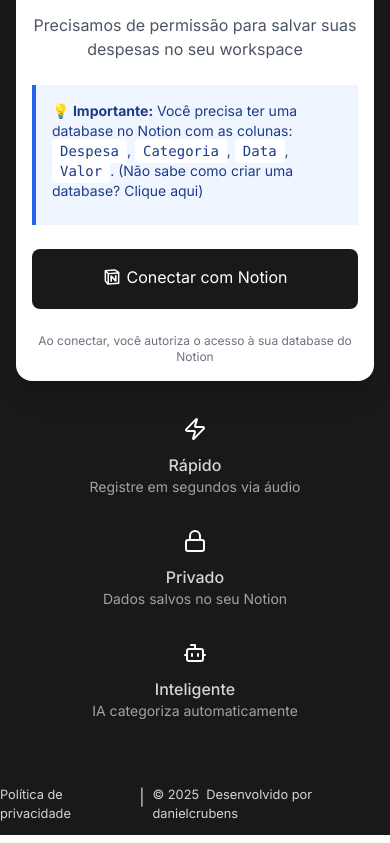
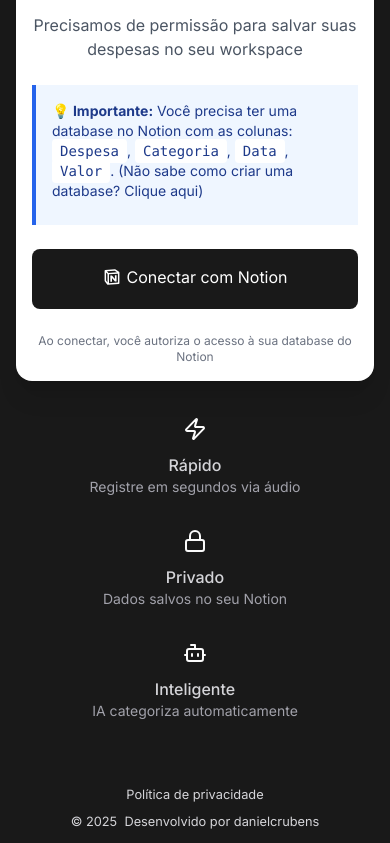
Before and after one commit to danielcrubens/controle-gastos, a Nuxt app: page / in a window 390 px wide. Shown: the part 375-1218 px from the top of the page. Built offline with nearby package versions, Linux system fonts and the light colour scheme.

Commit message:
refactor: remove persistência de sessão e corrige fluxo OAuth

```diff
--- a/components/Footer.vue
+++ b/components/Footer.vue
@@ -1,6 +1,7 @@
 <template>
-  <footer class="flex justify-center align-baseline gap-2 pb-3 text-zinc-300">
-    <small class="cursor-pointer" @click="showPrivacyModal = true">Política de privacidade</small> |
+  <footer class="flex flex-col sm:flex-row justify-center items-center sm:items-baseline gap-2 pb-3 text-zinc-300 text-center sm:text-left">
+    <small class="cursor-pointer" @click="showPrivacyModal = true">Política de privacidade</small>
+    <span class="hidden sm:inline">|</span>
     <small>&copy; {{ current_year }} &nbsp;Desenvolvido por <a href="https://danielcrubens.dev" rel="noopener" target="_blank"> danielcrubens </a></small>
   </footer>
   <Privacy :show="showPrivacyModal" @close="showPrivacyModal = false" />
--- a/pages/index.vue
+++ b/pages/index.vue
@@ -15,13 +15,7 @@
          <div v-if="error" class="mt-4 bg-red-50 border-l-4 border-red-600 p-4">
           <p class="text-sm text-red-900 font-semibold mb-2">{{ error }}</p>
 
-          <!-- Logs de debug -->
-          <details v-if="debugLogs" class="mt-3">
-            <summary class="cursor-pointer text-xs text-red-700 hover:text-red-900 font-medium">
-              🔍 Ver logs de debug
-            </summary>
-            <pre class="mt-2 text-xs bg-red-100 p-3 rounded overflow-x-auto text-red-900">{{ debugLogs }}</pre>
-          </details>
+
         </div>
         <div class="mb-4">
           <div class="flex items-center justify-between">
```
Also changed, not shown: components/Privacy.vue (+0 -10 lines).
